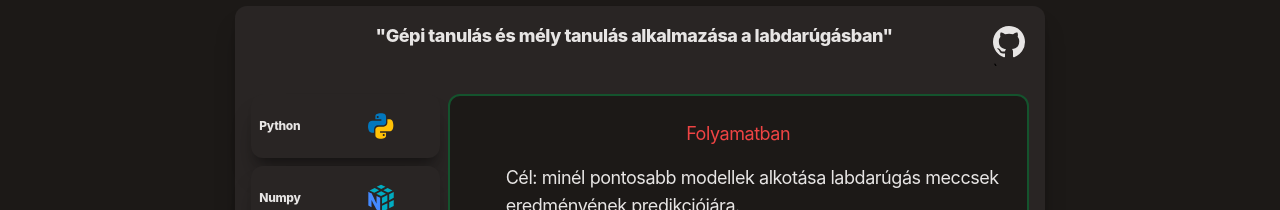
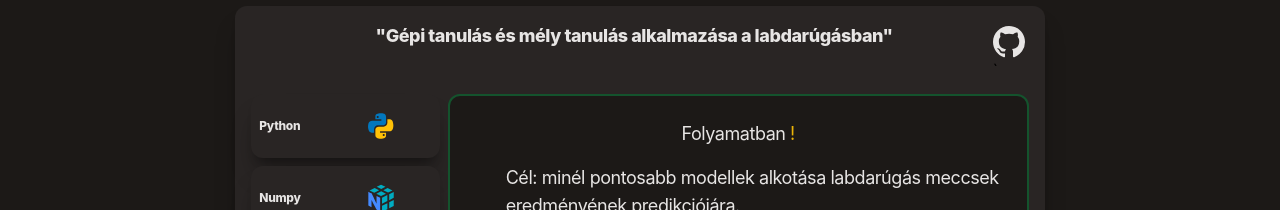
Before and after one commit to CsabaAndi/csabaandi.github.io, a React (Create React App) app: page / in a window 1280 px wide. Shown: the part 960-1170 px from the top of the page. Built offline with nearby package versions, Linux system fonts and the light colour scheme.

Commit message:
Added span with exclamation mark  char to thesis description

```diff
--- a/src/components/About/Thesis.tsx
+++ b/src/components/About/Thesis.tsx
@@ -80,7 +80,7 @@ function Thesis() {
                             </div>
                             <div className='grid grid-rows-5 col-start-2 col-span-3 overflow-hidden sm:border-2 border-green-900 bg-stone-900 rounded-xl'>  {/** @todo: cols/rows--> size sm-md-lg **/}
                                 <p className='row-span-5 break-words text-md text-left tracking-tight text-stone-200 py-4 sm:py-6 md:py-4 lg:py-6 sm:text-lg sm:px-6 sm:py- shadow-xl shadow-black/30'> {/** @todo: word break: break-all for now **/}
-                                <h3 className='text-red-500 text-center mb-3 sm:mb-3 md:mb-4' >Folyamatban</h3>
+                                <h3 className='text-center mb-3 sm:mb-3 md:mb-4' >Folyamatban <span className='text-yellow-500'>!</span></h3>
                                     <h4 className='pl-6 sm:pl-0 md:pl-6 lg:pl-6 xl:pl-8 mb-4'>Cél: minél pontosabb modellek alkotása labdarúgás meccsek eredményének predikciójára.</h4>
                                     <h4 className='pl-6 sm:pl-0 md:pl-6 lg:pl-6 xl:pl-8 mb-4'>Adatok gyűjtése, feldolgozása, elemzése és vizualizációja,</h4>
                                     <h4 className='pl-6 sm:pl-0 md:pl-6 lg:pl-6 xl:pl-8 mb-1'>majd predikciós modellek alkotása gépi tanulás és mély tanulás alkalmazásával.</h4>
```
